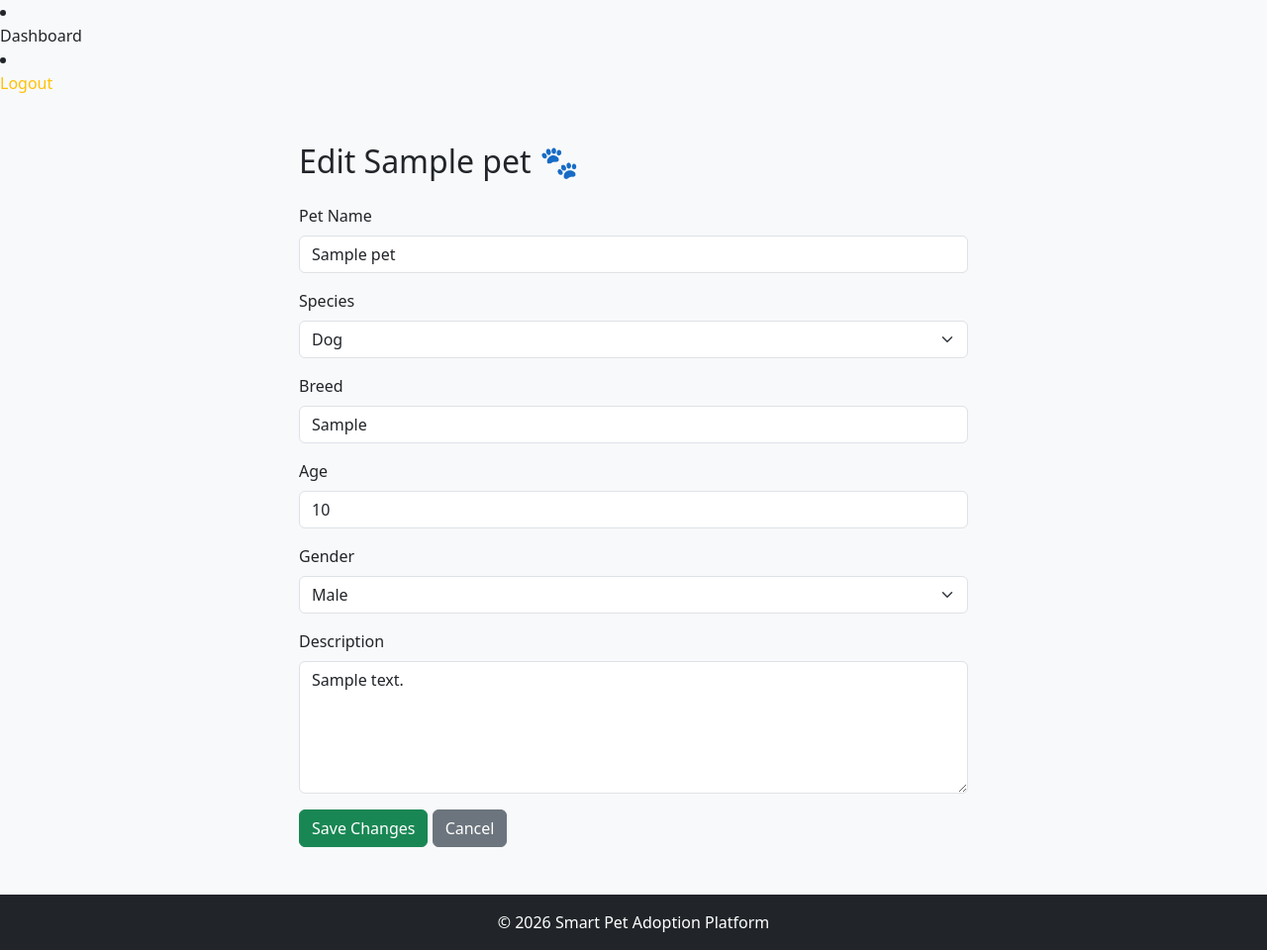
After one commit to jena-pratyush/SmartPetAdoption, a Flask app: page /pets/1/edit in a window 1280 px wide. The commit adds this page. Shown: the whole page at 99% size. Run offline with Flask 3, Linux system fonts and the light colour scheme; the visitor is signed in with stand-in values (Sample User, id 1); tables that the repository leaves empty hold one stand-in row (values such as "Sample post").

Commit message:
Added a View button, an Edit button and a Delete button

```diff
--- a/routes/pet.py
+++ b/routes/pet.py
@@ -16,6 +16,72 @@ def pet_list():
         pets=all_pets
     )
 
+@pets.route("/pets/<int:pet_id>")
+def pet_details(pet_id):
+
+    pet = Pet.query.get_or_404(pet_id)
+
+    return render_template(
+        "pets/details.html",
+        pet=pet
+    )
+
+@pets.route("/pets/<int:pet_id>/edit", methods=["GET", "POST"])
+def edit_pet(pet_id):
+
+    if "user_id" not in session:
+        flash("Please login first.", "warning")
+        return redirect(url_for("auth.login"))
+
+    pet = Pet.query.get_or_404(pet_id)
+
+    # Only the owner who created the pet can edit it
+    if pet.owner_id != session["user_id"]:
+        flash("You are not allowed to edit this pet.", "danger")
+        return redirect(url_for("pets.pet_details", pet_id=pet.id))
+
+    if request.method == "POST":
+
+        pet.name = request.form["name"]
+        pet.species = request.form["species"]
+        pet.breed = request.form["breed"]
+        pet.age = request.form["age"]
+        pet.gender = request.form["gender"]
+        pet.description = request.form["description"]
+
+        db.session.commit()
+
+        flash("Pet updated successfully!", "success")
+
+        return redirect(
+            url_for("pets.pet_details", pet_id=pet.id)
+        )
+
+    return render_template(
+        "pets/edit.html",
+        pet=pet
+    )
+
+@pets.route("/pets/<int:pet_id>/delete", methods=["POST"])
+def delete_pet(pet_id):
+
+    if "user_id" not in session:
+        flash("Please login first.", "warning")
+        return redirect(url_for("auth.login"))
+
+    pet = Pet.query.get_or_404(pet_id)
+
+    # Only the owner can delete the pet
+    if pet.owner_id != session["user_id"]:
+        flash("You are not allowed to delete this pet.", "danger")
+        return redirect(url_for("pets.pet_details", pet_id=pet.id))
+
+    db.session.delete(pet)
+    db.session.commit()
+
+    flash("Pet deleted successfully.", "success")
+
+    return redirect(url_for("pets.pet_list"))
 
 @pets.route("/pets/add", methods=["GET", "POST"])
 def add_pet():
--- /dev/null
+++ b/templates/pets/edit.html
@@ -0,0 +1,118 @@
+{% extends "layouts/base.html" %}
+
+{% block title %}Edit {{ pet.name }}{% endblock %}
+
+{% block content %}
+
+<div class="container mt-5" style="max-width: 700px;">
+
+    <h2 class="mb-4">Edit {{ pet.name }} 🐾</h2>
+
+    <form method="POST">
+
+        <div class="mb-3">
+            <label class="form-label">Pet Name</label>
+
+            <input
+                type="text"
+                name="name"
+                class="form-control"
+                value="{{ pet.name }}"
+                required>
+        </div>
+
+        <div class="mb-3">
+            <label class="form-label">Species</label>
+
+            <select name="species" class="form-select" required>
+
+                <option value="Dog"
+                    {% if pet.species == "Dog" %}selected{% endif %}>
+                    Dog
+                </option>
+
+                <option value="Cat"
+                    {% if pet.species == "Cat" %}selected{% endif %}>
+                    Cat
+                </option>
+
+                <option value="Rabbit"
+                    {% if pet.species == "Rabbit" %}selected{% endif %}>
+                    Rabbit
+                </option>
+
+                <option value="Bird"
+                    {% if pet.species == "Bird" %}selected{% endif %}>
+                    Bird
+                </option>
+
+            </select>
+        </div>
+
+        <div class="mb-3">
+            <label class="form-label">Breed</label>
+
+            <input
+                type="text"
+                name="breed"
+                class="form-control"
+                value="{{ pet.breed or '' }}">
+        </div>
+
+        <div class="mb-3">
+            <label class="form-label">Age</label>
+
+            <input
+                type="number"
+                name="age"
+                class="form-control"
+                value="{{ pet.age }}"
+                min="0"
+                required>
+        </div>
+
+        <div class="mb-3">
+            <label class="form-label">Gender</label>
+
+            <select name="gender" class="form-select" required>
+
+                <option value="Male"
+                    {% if pet.gender == "Male" %}selected{% endif %}>
+                    Male
+                </option>
+
+                <option value="Female"
+                    {% if pet.gender == "Female" %}selected{% endif %}>
+                    Female
+                </option>
+
+            </select>
+        </div>
+
+        <div class="mb-3">
+            <label class="form-label">Description</label>
+
+            <textarea
+                name="description"
+                class="form-control"
+                rows="5"
+                required>{{ pet.description }}</textarea>
+        </div>
+
+        <button
+            type="submit"
+            class="btn btn-success">
+            Save Changes
+        </button>
+
+        <a
+            href="{{ url_for('pets.pet_details', pet_id=pet.id) }}"
+            class="btn btn-secondary">
+            Cancel
+        </a>
+
+    </form>
+
+</div>
+
+{% endblock %}
```
Also changed, not shown: templates/pets/details.html (added, +107 -0 lines), templates/pets/list.html (+8 -4 lines).
